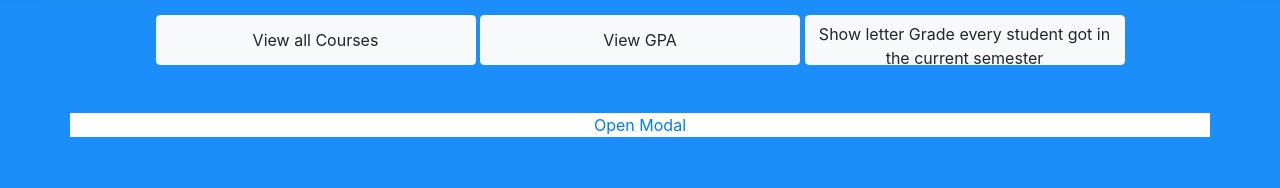
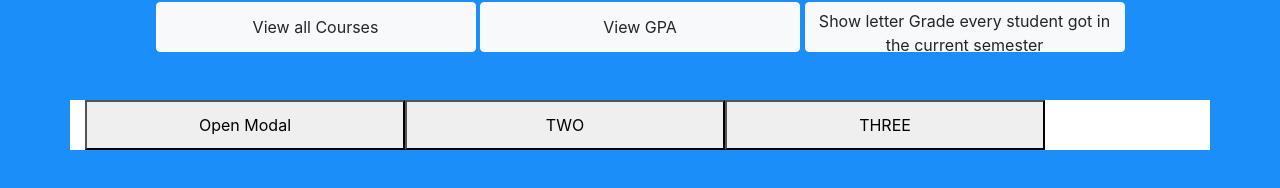
Before and after one commit to jtagaca/StuHub_Public, a React (Create React App) app in the folder client/: page /ktest in a window 1280 px wide. Shown: the part 598-786 px from the top of the page. Built offline with nearby package versions, Linux system fonts and the light colour scheme.

Commit message:
testing modals

```diff
--- a/client/src/components/ktest.js
+++ b/client/src/components/ktest.js
@@ -131,13 +131,26 @@ function Test(props) {
                     this is body
                   </div>
                   <div class="modal-footer">
-                    <input class="btn btn-default" value="Close"></input>
+                    <input class="btn btn-primary" data-dismiss='modal' value="Close"></input>
                   </div>
                 </div>
               </div>
             </div>
 
-            <a href="#" data-toggle="modal" data-target="#myModal">Open Modal</a>
+            <div class="container">
+              <div class="row">
+
+                  <button data-toggle="modal" data-target="#myModal">Open Modal</button>
+
+                <button>
+                  TWO
+                </button>
+                <button>
+                  THREE
+                </button>
+              </div>
+            </div>
+
 
           </div>
         </div>
```
Also changed, not shown: client/package.json (+4 -3 lines), 2 other files (tests, documents, lock files or other folders).
